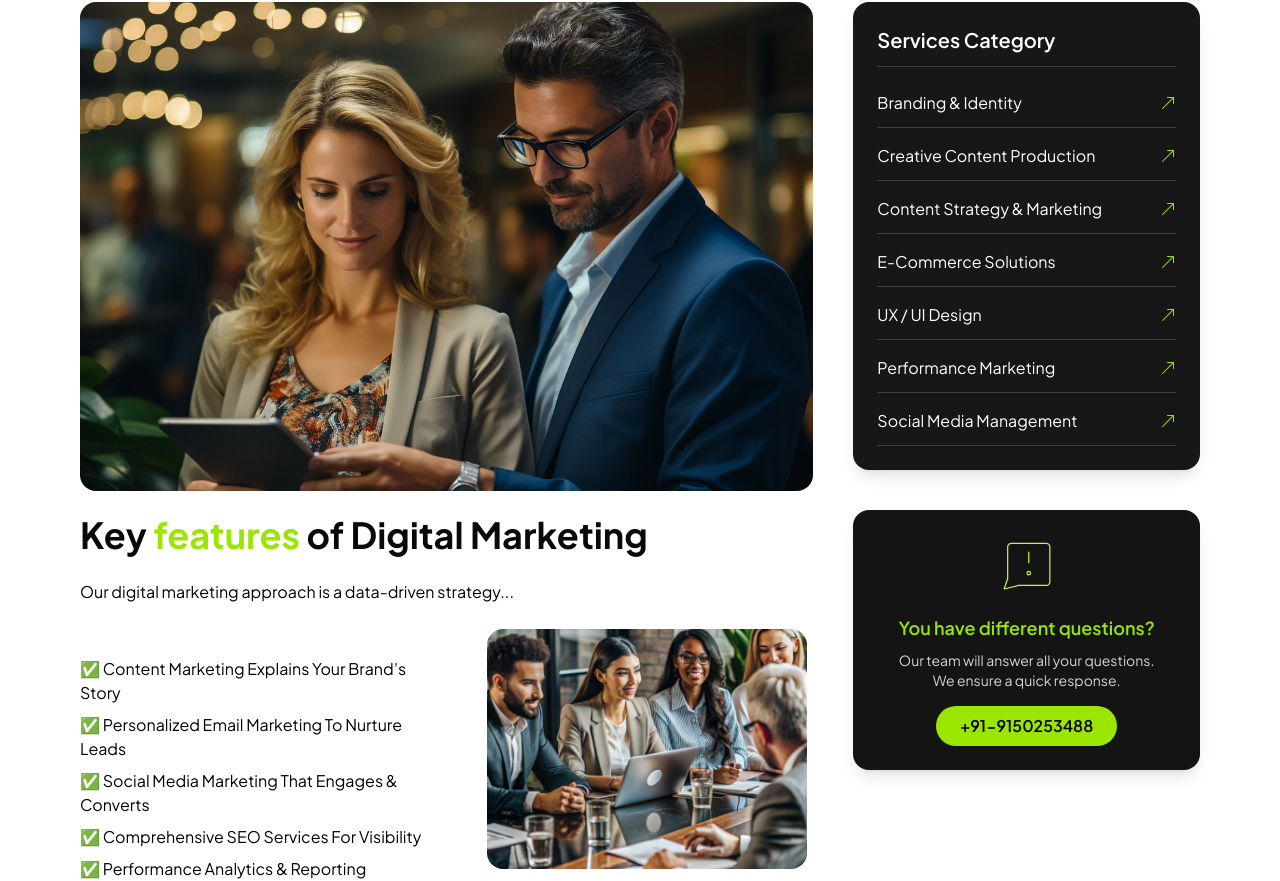
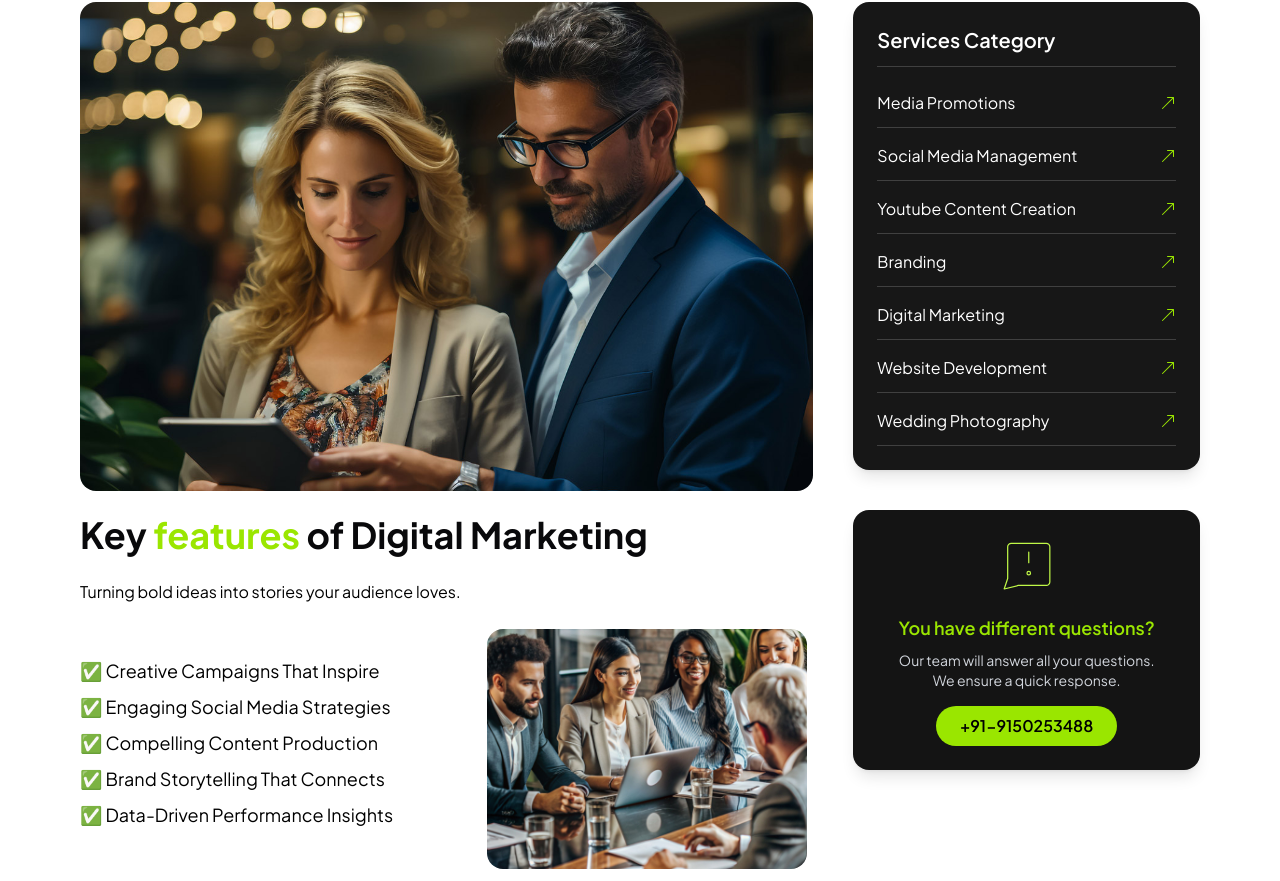
Before and after one commit to WebXodeTechnologies/media_mates, a Next.js app: page /services in a window 1280 px wide. Shown: the part 840-1721 px from the top of the page. Built offline with nearby package versions, Linux system fonts and the light colour scheme.

Commit message:
Changes in the services Component

```diff
--- a/app/components/servicePage/DgService.jsx
+++ b/app/components/servicePage/DgService.jsx
@@ -6,23 +6,23 @@ export default function DgService() {
         <ServicePage
             heroImg="/servicesDetals/service-single-img.jpg"
             title="Digital Marketing"
-            description="Our digital marketing approach is a data-driven strategy..."
+            description="Turning bold ideas into stories your audience loves."
             features={[
-                "Content Marketing Explains Your Brand’s Story",
-                "Personalized Email Marketing To Nurture Leads",
-                "Social Media Marketing That Engages & Converts",
-                "Comprehensive SEO Services For Visibility",
-                "Performance Analytics & Reporting",
+                "Creative Campaigns That Inspire",
+                "Engaging Social Media Strategies",
+                "Compelling Content Production",
+                "Brand Storytelling That Connects",
+                "Data-Driven Performance Insights",
             ]}
             featureImg="/servicesDetals/service-entry-img.jpg"
             sidebarServices={[
-                "Branding & Identity",
-                "Creative Content Production",
-                "Content Strategy & Marketing",
-                "E-Commerce Solutions",
-                "UX / UI Design",
-                "Performance Marketing",
+                "Media Promotions",
                 "Social Media Management",
+                "Youtube Content Creation",
+                "Branding",
+                "Digital Marketing",
+                "Website Development",
+                "Wedding Photography",
             ]}
             processSteps={[
                 {
--- a/app/components/servicePage/DigitalMarketing.jsx
+++ b/app/components/servicePage/DigitalMarketing.jsx
@@ -35,7 +35,7 @@ export default function DigitalMarketing({
           </p>
 
           <div className="grid grid-cols-1 md:grid-cols-2 gap-10">
-            <ul className="space-y-2 py-7 text-black dark:text-white">
+            <ul className="space-y-2 py-7 text-black dark:text-white text-lg">
               {features.map((feature, idx) => (
                 <li key={idx}>✅ {feature}</li>
               ))}
```
